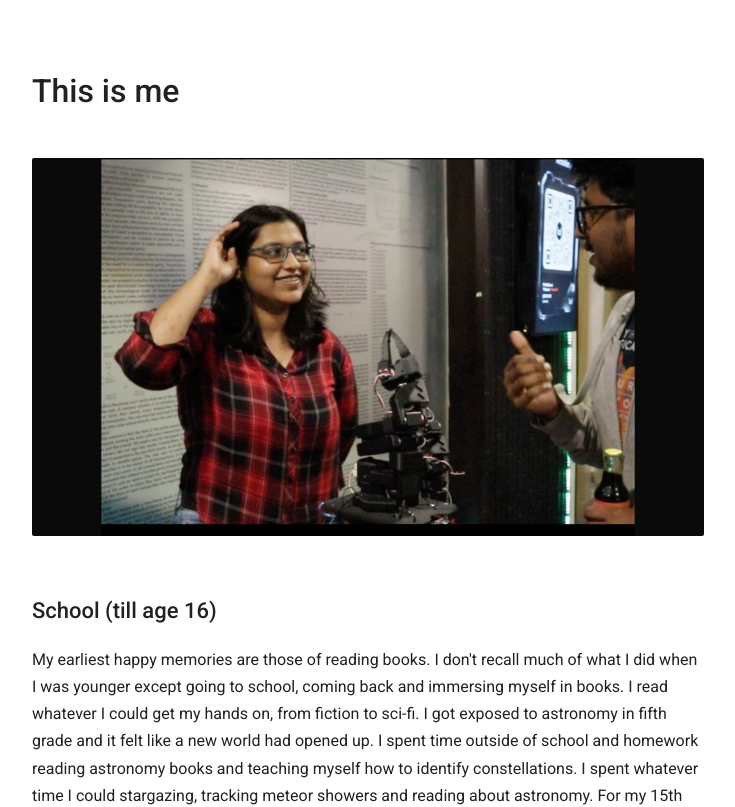
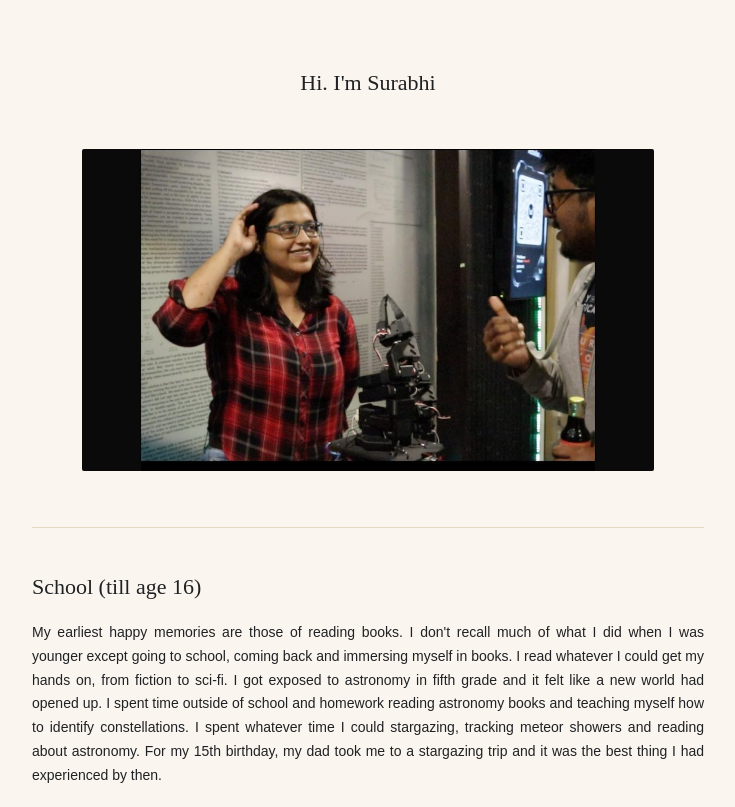
Before and after one commit to SurabhiGupta17/about-me, a plain HTML site: page index.html in a window 1280 px wide. Shown: the top 807 px of the page, without its empty margins (272-1007 px from the left). Drawn offline with Linux system fonts and the light colour scheme.

Commit message:
Restore styling changes (font, background, spacing, title)
A later commit reset index.html back to its original pre-styling
state; this reapplies all the styling work from this session.

Co-Authored-By: Claude Sonnet 5 <noreply@anthropic.com>

```diff
--- a/index.html
+++ b/index.html
@@ -5,17 +5,14 @@
 <meta name="viewport" content="width=device-width, initial-scale=1.0">
 <meta name="robots" content="noindex, nofollow">
 <title>This is me — Surabhi Gupta</title>
-<link rel="preconnect" href="https://fonts.googleapis.com">
-<link rel="preconnect" href="https://fonts.gstatic.com" crossorigin>
-<link href="https://fonts.googleapis.com/css2?family=Roboto:wght@400;500;700&display=swap" rel="stylesheet">
 <style>
   * { box-sizing: border-box; }
   body {
     margin: 0;
-    background: #ffffff;
+    background: #faf6ef;
     color: #202124;
-    font-family: 'Roboto', Arial, sans-serif;
-    font-size: 16px;
+    font-family: Arial, sans-serif;
+    font-size: 14px;
     line-height: 1.7;
   }
   .page {
@@ -23,34 +20,42 @@
     margin: 0 auto;
     padding: 64px 24px 120px;
   }
+  h1, h2, h3 {
+    font-family: 'Times New Roman', Times, serif;
+  }
   h1 {
-    font-size: 32px;
+    font-size: 22px;
     font-weight: 500;
     margin: 0 0 40px;
     color: #202124;
+    text-align: center;
   }
   h2 {
     font-size: 22px;
     font-weight: 500;
     margin: 56px 0 16px;
+    padding-top: 40px;
+    border-top: 1px solid #e3d9c4;
     color: #202124;
   }
   h3 {
     font-size: 17px;
     font-weight: 500;
-    margin: 32px 0 8px;
+    margin: 40px 0 8px;
+    padding-top: 24px;
+    border-top: 1px dashed #e3d9c4;
     color: #5f6368;
   }
   p {
     margin: 0 0 18px;
-    text-align: left;
+    text-align: justify;
   }
   figure {
-    margin: 28px 0;
+    margin: 48px 0;
   }
   figure img {
     display: block;
-    max-width: 100%;
+    max-width: 85%;
     height: auto;
     margin: 0 auto;
     border-radius: 2px;
@@ -58,7 +63,10 @@
   .row {
     display: flex;
     gap: 10px;
-    margin: 28px 0;
+    margin: 48px 0;
+    max-width: 85%;
+    margin-left: auto;
+    margin-right: auto;
   }
   .row img {
     width: calc(50% - 5px);
@@ -72,7 +80,7 @@
     .row img { width: 100%; }
   }
   .tall {
-    max-width: 380px;
+    max-width: 300px;
   }
   a { color: #1a73e8; }
 </style>
@@ -80,7 +88,7 @@
 <body>
 <div class="page">
 
-<h1>This is me</h1>
+<h1>Hi. I'm Surabhi</h1>
 
 <figure><img src="images/01-hero.jpg" alt="Surabhi at a demo, holding a robotic arm, talking to someone"></figure>
 
@@ -112,7 +120,7 @@
 <p>The club ended up disbanding due to some conflict amongst the seniors and they shelved the project but I was hooked to robotics. I left the club (too much drama about leadership roles lol) and decided to learn robotics on my own. I did some courses for fundamentals, then some projects in simulation. I then wanted to build a hardware robot because that is the real deal. So I started saving up for the parts to build a cheap one.</p>
 <p>On a separate note, a project I undertook with some of my friends was the exploration of the extent to which activated carbon could be reused. Activated carbon is used in RO filters and every six months (at least in India), that filter needs to be replaced because the carbon within has been saturated with the contaminants it has adsorped. We were trying to figure out if there was a way this used carbon could be cleaned and reused. We consulted some professors from the chemical engineering department and after some discussion and research, decided to test out ultrasonication as a potential method.</p>
 
-<figure><img src="images/05-flasks.jpg" alt="Three flasks with activated carbon samples of different weights"></figure>
+<figure><img class="tall" src="images/05-flasks.jpg" alt="Three flasks with activated carbon samples of different weights"></figure>
 
 <p>Ultrasonication is a method in which sound waves with frequencies above 20k Hz are applied to displace or agitate particles. It is often used as a method of cleaning jewelry and lab equipment and electronics. We wanted to see whether it was any good at cleaning saturated activated charcoal. We ran experiments over that semester on this and found out that ultrasonication manages to restore the soiled activated carbon to around 80% of its former adsorption capabilities. While it doesn't completely restore it, the result did mean that the activated carbon could be reused after being cleaned instead of having to be thrown away. Ultrasonication could increase the life of the activated carbon used in RO filters. We presented this work at a materials science conference the next year.</p>
 
```
